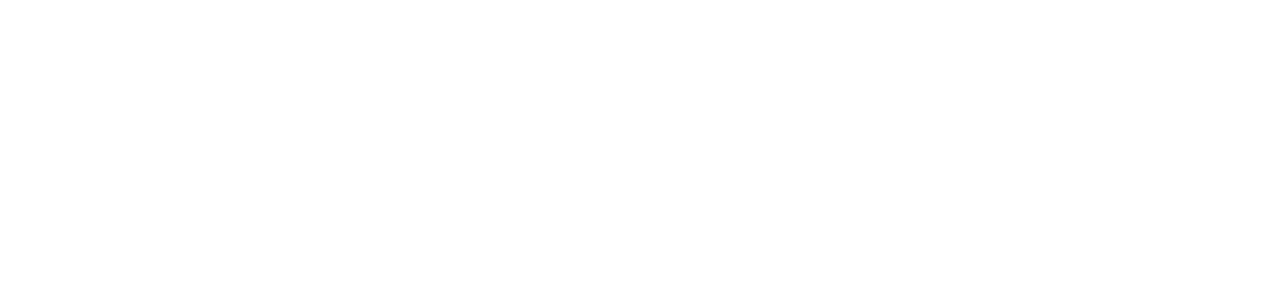
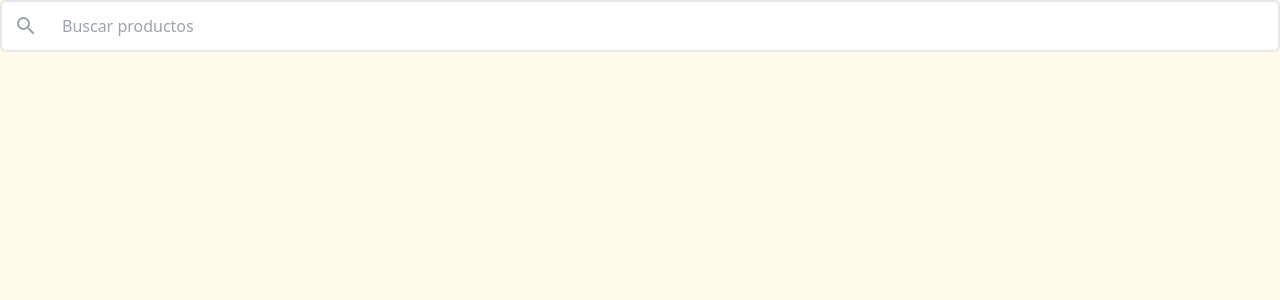
Before and after one commit to mariarua/mercado-libre-api, a React (Vite) app: page / in a window 1280 px wide. Shown: the top 300 px of the page. Built offline with nearby package versions, Linux system fonts and the light colour scheme.

Commit message:
Fetch api

```diff
--- a/src/App.jsx
+++ b/src/App.jsx
@@ -1,9 +1,21 @@
-import { useState } from "react";
+import SearchBar from "./components/SearchBar";
 
 function App() {
-  const [count, setCount] = useState(0);
+  const handleSearch = (search) => {
+    console.log("debo buscar00", search);
+    fetch("https://api.mercadolibre.com/sites/MCO/search?q=" + search)
+      .then((res) => res.json())
+      .then((data) => {
+        console.log(data.results);
+      });
+  };
 
-  return <div></div>;
+  return (
+    <div className="bg-yellow-50 h-screen">
+      <SearchBar onSearch={handleSearch} />
+      <div></div>
+    </div>
+  );
 }
 
 export default App;
```
